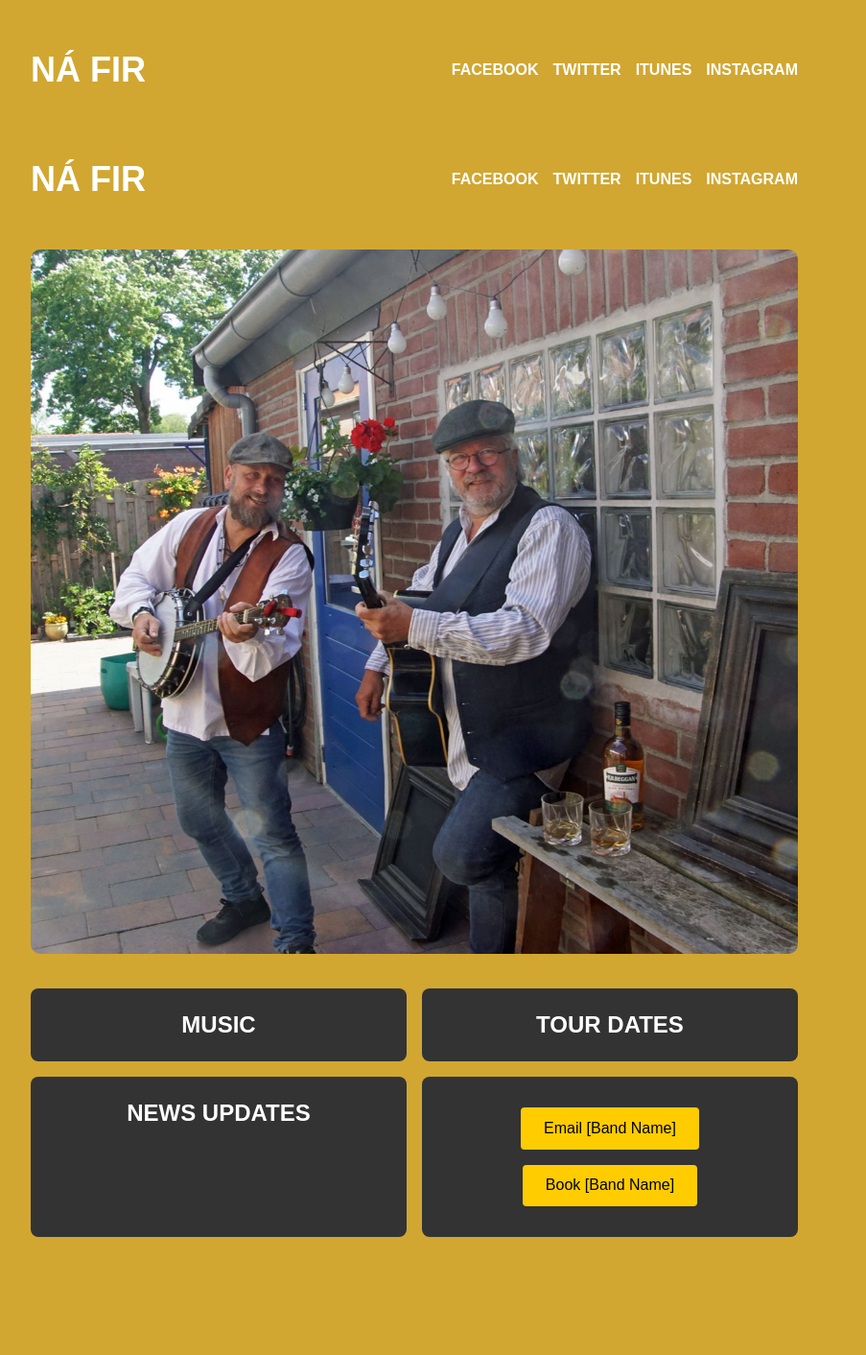
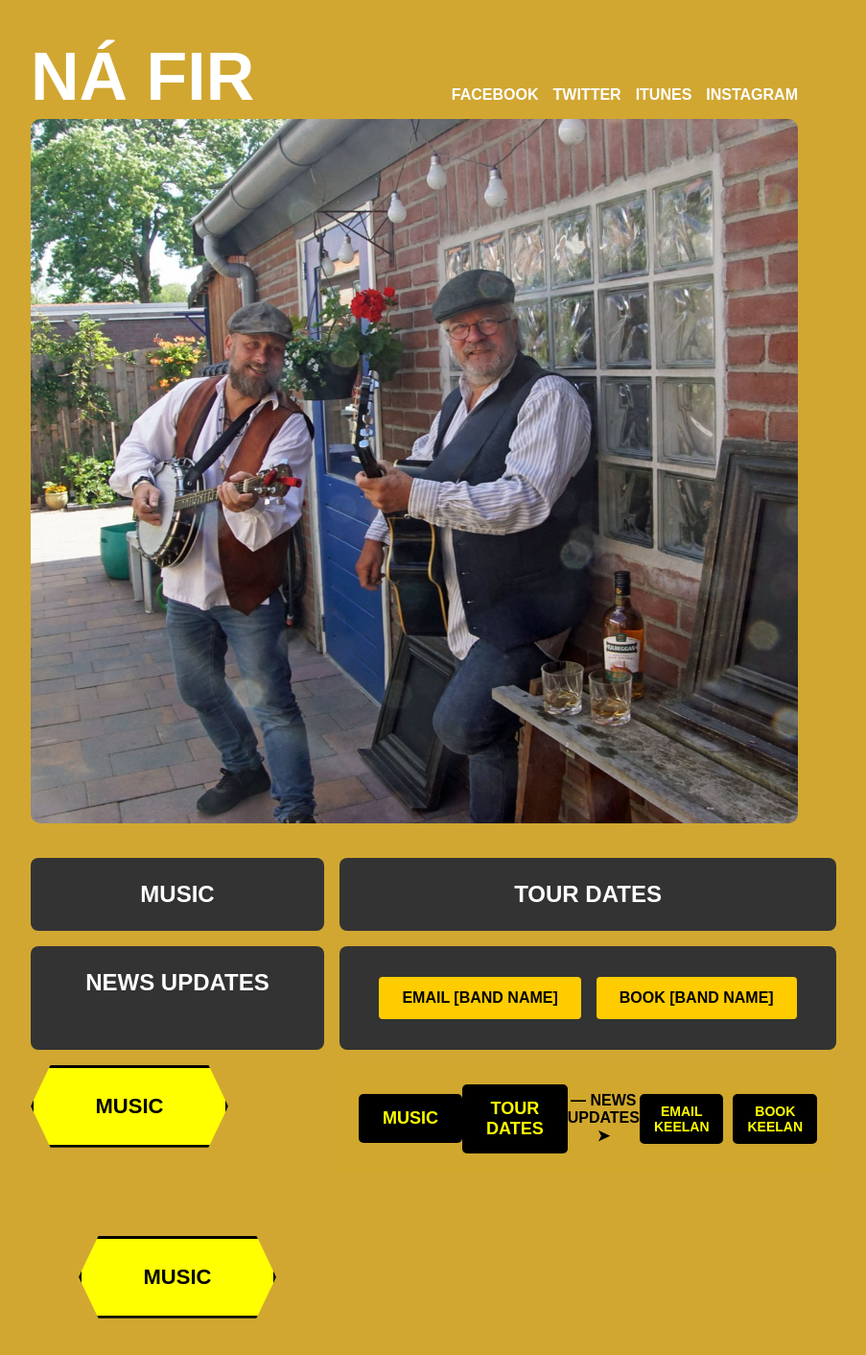
Before and after one commit to jay1905/na-fir-band-website, a React (Create React App) app: page / in a window 1280 px wide. Shown: the top 1412 px of the page at 96% size, without its empty margins (208-1111 px from the left). Before the commit the page ends 1321 px from the top, so only its background shows below. Built offline with nearby package versions, Linux system fonts and the light colour scheme; the HTML template or start-up script is replaced by a standard one.

Commit message:
Nav bar , Bottom Nav, MusicBox components

```diff
--- /dev/null
+++ b/src/components/BottomNav.js
@@ -0,0 +1,24 @@
+import React from "react";
+import "../styles/BottomNav.css";
+
+const BottomNav = () => {
+  return (
+    <div className="bottom-nav">
+      <div className="nav-item music">
+        <span>MUSIC</span>
+      </div>
+      <div className="nav-item tour">
+        <span>TOUR DATES</span>
+      </div>
+      <div className="news-updates">
+        <span>— NEWS UPDATES ➤</span>
+      </div>
+      <div className="buttons">
+        <button className="email">EMAIL KEELAN</button>
+        <button className="book">BOOK KEELAN</button>
+      </div>
+    </div>
+  );
+};
+
+export default BottomNav;
--- a/src/components/HomePage.js
+++ b/src/components/HomePage.js
@@ -1,12 +1,11 @@
 import React from 'react';
 import '../styles/HomePage.css';
-import NavBar from './NavBar';
+import BottomNav from './BottomNav';
+import MusicBox from './MusicBox';
 
 const HomePage = () => {
   return (
     <div className="homepage">
-      <NavBar />
-
       {/* Hero Image Section */}
       <div className="hero">
         <img
@@ -31,7 +30,19 @@ const HomePage = () => {
           <button>Email [Band Name]</button>
           <button>Book [Band Name]</button>
         </div>
+
+        <div className="music-box">
+      <span className="music-text">MUSIC</span>
+    </div>
+
+        {/* Bottom Navigation Section */}
+        <BottomNav />
+        <div style={{ display: "flex", justifyContent: "center", padding: "50px" }}>
+      <MusicBox />
+    </div>
       </div>
+
+
     </div>
   );
 };
--- /dev/null
+++ b/src/components/MusicBox.js
@@ -0,0 +1,14 @@
+import React from "react";
+import "../styles/MusicBox.css";
+
+const MusicBox = () => {
+  return (
+    <div className="music-box">
+      <span className="music-text">MUSIC</span>
+      <div className="side-dot left-dot">◆</div>
+      <div className="side-dot right-dot">◆</div>
+    </div>
+  );
+};
+
+export default MusicBox;
--- /dev/null
+++ b/src/styles/BottomNav.css
@@ -0,0 +1,45 @@
+.bottom-nav {
+  display: flex;
+  justify-content: space-between;
+  align-items: center;
+  background: #d1a82d;
+  padding: 20px;
+  font-family: "Arial", sans-serif;
+  color: black;
+}
+
+.nav-item {
+  background: black;
+  color: yellow;
+  padding: 15px 25px;
+  font-size: 18px;
+  font-weight: bold;
+  text-transform: uppercase;
+  border-radius: 5px;
+}
+
+.news-updates {
+  font-size: 16px;
+  font-weight: bold;
+}
+
+.buttons {
+  display: flex;
+  gap: 10px;
+}
+
+button {
+  background: black;
+  color: yellow;
+  border: none;
+  padding: 10px 15px;
+  font-size: 14px;
+  font-weight: bold;
+  cursor: pointer;
+  border-radius: 5px;
+  text-transform: uppercase;
+}
+
+button:hover {
+  background: #333;
+}
--- a/src/styles/HomePage.css
+++ b/src/styles/HomePage.css
@@ -9,16 +9,6 @@ body {
 .homepage {
   text-align: center;
   color: #333;
-}
-
-/* Header */
-.header {
-  background-color: #ffcc00; /* Bold yellow */
-  padding: 1rem 0;
-  display: flex;
-  justify-content: space-between;
-  align-items: center;
-  padding: 1rem 2rem;
 }
 
 .band-name {
--- /dev/null
+++ b/src/styles/MusicBox.css
@@ -0,0 +1,28 @@
+.music-box {
+  width: 200px;
+  height: 80px;
+  background: yellow;
+  color: black;
+  display: flex;
+  align-items: center;
+  justify-content: center;
+  font-size: 22px;
+  font-weight: bold;
+  text-transform: uppercase;
+  position: relative;
+  clip-path: polygon(10% 0%, 90% 0%, 100% 50%, 90% 100%, 10% 100%, 0% 50%);
+  border: 3px solid black;
+}
+
+.side-dot {
+  position: absolute;
+  font-size: 20px;
+}
+
+.left-dot {
+  left: -20px;
+}
+
+.right-dot {
+  right: -20px;
+}
--- a/src/styles/NavBar.css
+++ b/src/styles/NavBar.css
@@ -1,22 +1,25 @@
 /* NavBar Styling */
 .nav-bar {
   background-color: #d1a732;
-  padding: 20px 0;
-  margin: 2rem auto;
+  padding: 20px 0px 0px;
+  margin: 2rem auto 0rem auto;
   text-align: center;
   display: flex;
   flex-direction: row;
-  align-items: center; /* Center items horizontally */
-  justify-content: space-between; /* Center items vertically */
+  align-items: flex-end; /* Align items at the bottom */
+  justify-content: space-between; /* Space items horizontally */
   max-width: 800px;
 }
 
 .nav-bar .logo h1 {
-  font-size: 36px;
+  font-size: 70px;
   font-weight: bold;
   color: #fff; /* White text for the logo */
   margin: 0;
+  padding: 0;
+  line-height: 0.8; /* Remove extra space below the text */
   text-transform: uppercase;
+  align-self: flex-end; /* Align h1 at the bottom */
 }
 
 .nav-bar .nav-links ul {
@@ -25,6 +28,7 @@
   margin: 0;
   padding: 0;
   gap: 15px; /* Space between the links */
+  align-self: flex-end; /* Align ul at the bottom */
 }
 
 .nav-bar .nav-links ul li {
```
